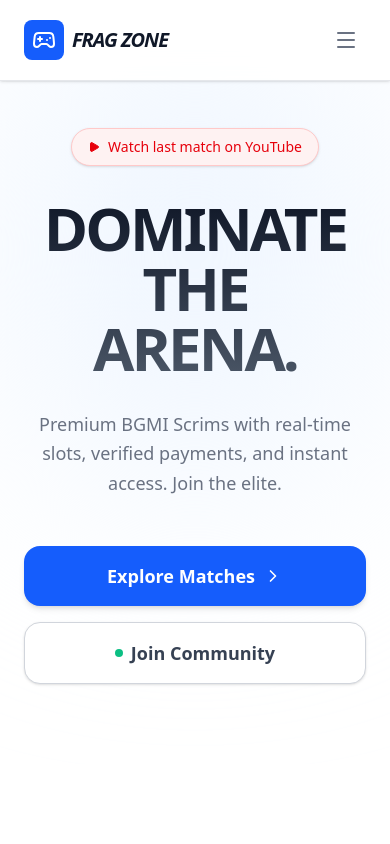
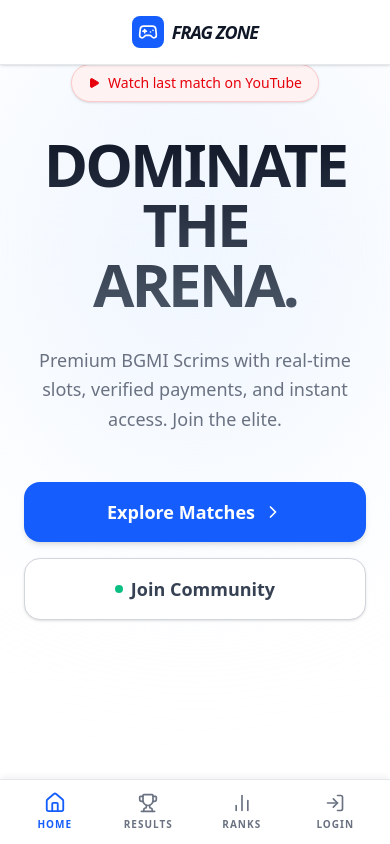
Before and after one commit to KrPrince19/BgmiScrim, a Next.js app in the folder client/: page / in a window 390 px wide. Shown: the top 844 px of the page. Built offline with nearby package versions, Linux system fonts and the light colour scheme; no server answers.

Commit message:
menus at bottom

```diff
--- a/client/app/dashboard/page.tsx
+++ b/client/app/dashboard/page.tsx
@@ -107,8 +107,8 @@ export default function Dashboard() {
 
   return (
     <div className="min-h-screen bg-gray-50 text-gray-900 pb-12">
-      {/* Header */}
-      <nav className="bg-white/90 backdrop-blur-md border-b border-gray-200 sticky top-0 z-50 shadow-sm">
+      {/* Header (Name on top for all screens) */}
+      <nav className="bg-white/90 backdrop-blur-md border-b border-gray-200 sticky top-0 left-0 w-full z-50 shadow-sm">
         <div className="max-w-7xl mx-auto px-6 h-20 flex items-center justify-between">
           <div className="flex items-center gap-2">
             <Gamepad2 className="h-6 w-6 text-blue-600" />
--- a/client/app/layout.tsx
+++ b/client/app/layout.tsx
@@ -25,6 +25,7 @@ export const viewport: Viewport = {
 };
 
 import { Toaster } from "react-hot-toast";
+import BottomNav from "@/components/BottomNav";
 
 export default function RootLayout({
   children,
@@ -33,7 +34,7 @@ export default function RootLayout({
 }>) {
   return (
     <html lang="en" className="h-full">
-      <body className="min-h-screen font-sans bg-gray-50 text-gray-900 antialiased">
+      <body className="min-h-screen font-sans bg-gray-50 text-gray-900 antialiased pb-16 md:pb-0">
         <Toaster position="top-right" toastOptions={{
           style: { background: '#ffffff', color: '#111827', border: '1px solid #e5e7eb' },
         }} />
@@ -41,6 +42,7 @@ export default function RootLayout({
           <SocketProvider>
             {children}
             <Footer />
+            <BottomNav />
           </SocketProvider>
         </AuthProvider>
       </body>
--- a/client/app/page.tsx
+++ b/client/app/page.tsx
@@ -2,7 +2,7 @@
 
 import { useEffect, useState } from "react";
 import Link from "next/link";
-import { Gamepad2, Trophy, Shield, Zap, ChevronRight, User as UserIcon, Play, Menu, X } from "lucide-react";
+import { Gamepad2, Trophy, Shield, Zap, ChevronRight, User as UserIcon, Play, Menu, X, BarChart2 } from "lucide-react";
 import { AnimatePresence, motion } from "framer-motion";
 import { useAuth } from "@/context/AuthContext";
 import { useSocket } from "@/context/SocketContext";
@@ -43,7 +43,8 @@ export default function LandingPage() {
   return (
     <div className="min-h-screen bg-white text-gray-900 selection:bg-blue-500/30">
       {/* Navigation */}
-      <nav className="fixed top-0 w-full z-50 bg-white/90 backdrop-blur-md border-b border-gray-200 shadow-sm">
+      {/* Desktop Top Nav */}
+      <nav className="hidden md:block fixed top-0 w-full z-50 bg-white/90 backdrop-blur-md border-b border-gray-200 shadow-sm">
         <div className="max-w-7xl mx-auto px-6 h-20 flex items-center justify-between">
           <Link href="/" className="flex items-center gap-2">
             <div className="bg-blue-600 p-2 rounded-lg">
@@ -52,8 +53,7 @@ export default function LandingPage() {
             <span className="text-xl font-bold tracking-tighter uppercase italic text-gray-900">Frag Zone</span>
           </Link>
 
-          {/* Desktop Nav */}
-          <div className="hidden md:flex items-center gap-8 text-sm font-bold uppercase tracking-tight">
+          <div className="flex items-center gap-8 text-sm font-bold uppercase tracking-tight">
             <Link href="/results" className="text-gray-500 hover:text-gray-900 transition-colors">
               Results
             </Link>
@@ -86,59 +86,23 @@ export default function LandingPage() {
               </>
             )}
           </div>
-
-          {/* Mobile Menu Toggle */}
-          <button
-            onClick={() => setIsMenuOpen(!isMenuOpen)}
-            className="md:hidden p-2 text-gray-500 hover:text-gray-900 transition-colors"
-          >
-            {isMenuOpen ? <X className="h-6 w-6" /> : <Menu className="h-6 w-6" />}
-          </button>
         </div>
-
-        {/* Mobile Nav Overlay */}
-        <AnimatePresence>
-          {isMenuOpen && (
-            <motion.div
-              initial={{ opacity: 0, height: 0 }}
-              animate={{ opacity: 1, height: 'auto' }}
-              exit={{ opacity: 0, height: 0 }}
-              className="md:hidden bg-white border-b border-gray-200 overflow-hidden shadow-sm"
-            >
-              <div className="flex flex-col p-6 gap-4 text-sm font-bold uppercase tracking-widest">
-                <Link href="/results" onClick={() => setIsMenuOpen(false)} className="text-gray-600 hover:text-gray-900 py-2 border-b border-gray-100">
-                  Results
-                </Link>
-                <Link href="/leaderboard" onClick={() => setIsMenuOpen(false)} className="text-gray-600 hover:text-gray-900 py-2 border-b border-gray-100">
-                  Leaderboard
-                </Link>
-                {user ? (
-                  <>
-                    <Link href="/dashboard" onClick={() => setIsMenuOpen(false)} className="text-gray-600 hover:text-gray-900 py-2 border-b border-gray-100">
-                      Dashboard
-                    </Link>
-                    <Link href="/profile" onClick={() => setIsMenuOpen(false)} className="text-blue-600 py-2 border-b border-gray-100">
-                      Profile
-                    </Link>
-                  </>
-                ) : (
-                  <>
-                    <Link href="/login" onClick={() => setIsMenuOpen(false)} className="text-gray-600 hover:text-gray-900 py-2 border-b border-gray-100">
-                      Log In
-                    </Link>
-                    <Link href="/register" onClick={() => setIsMenuOpen(false)} className="text-white bg-blue-600 px-4 py-3 rounded-xl text-center mt-2 shadow-sm">
-                      Join Now
-                    </Link>
-                  </>
-                )}
-              </div>
-            </motion.div>
-          )}
-        </AnimatePresence>
       </nav>
 
+      {/* Mobile Top Header (Brand Only) */}
+      <header className="md:hidden fixed top-0 w-full z-50 bg-white/90 backdrop-blur-md border-b border-gray-200 shadow-sm">
+        <div className="px-6 h-16 flex items-center justify-center">
+          <Link href="/" className="flex items-center gap-2">
+            <div className="bg-blue-600 p-1.5 rounded-lg">
+              <Gamepad2 className="h-5 w-5 text-white" />
+            </div>
+            <span className="text-lg font-bold tracking-tighter uppercase italic text-gray-900">Frag Zone</span>
+          </Link>
+        </div>
+      </header>
+
       {/* Hero Section */}
-      <section className="relative pt-32 pb-20 px-6 overflow-hidden">
+      <section className="relative pt-16 md:pt-32 pb-32 md:pb-20 px-6 overflow-hidden">
         <div className="absolute top-0 left-1/2 -translate-x-1/2 w-full h-[500px] bg-blue-50 blur-[120px] rounded-full" />
 
         <div className="max-w-5xl mx-auto text-center relative z-10">
--- /dev/null
+++ b/client/components/BottomNav.tsx
@@ -0,0 +1,44 @@
+"use client";
+
+import Link from "next/link";
+import { usePathname } from "next/navigation";
+import { useAuth } from "@/context/AuthContext";
+import { Home, Trophy, BarChart2, Gamepad2, User as UserIcon, LogIn } from "lucide-react";
+
+export default function BottomNav() {
+  const { user } = useAuth();
+  const pathname = usePathname();
+
+  return (
+    <nav className="md:hidden fixed bottom-0 left-0 w-full z-[100] bg-white border-t border-gray-200 shadow-[0_-4px_6px_-1px_rgba(0,0,0,0.05)] pb-safe">
+      <div className="flex items-center justify-around h-16 px-2">
+        <NavItem href="/" icon={<Home className="h-5 w-5 mb-1" />} label="Home" isActive={pathname === "/"} />
+        <NavItem href="/results" icon={<Trophy className="h-5 w-5 mb-1" />} label="Results" isActive={pathname === "/results"} />
+        <NavItem href="/leaderboard" icon={<BarChart2 className="h-5 w-5 mb-1" />} label="Ranks" isActive={pathname === "/leaderboard"} />
+
+        {user ? (
+          <>
+            <NavItem href="/dashboard" icon={<Gamepad2 className="h-5 w-5 mb-1" />} label="Play" isActive={pathname === "/dashboard"} />
+            <NavItem href="/profile" icon={<UserIcon className="h-5 w-5 mb-1" />} label="Profile" isActive={pathname === "/profile"} />
+          </>
+        ) : (
+          <NavItem href="/login" icon={<LogIn className="h-5 w-5 mb-1" />} label="Login" isActive={pathname === "/login"} />
+        )}
+      </div>
+    </nav>
+  );
+}
+
+function NavItem({ href, icon, label, isActive }: { href: string, icon: React.ReactNode, label: string, isActive: boolean }) {
+  return (
+    <Link
+      href={href}
+      className={`flex flex-col items-center justify-center w-full h-full transition-colors ${isActive ? 'text-blue-600' : 'text-gray-500 hover:text-blue-600'}`}
+    >
+      <div className={isActive ? 'scale-110 transition-transform' : 'transition-transform'}>
+        {icon}
+      </div>
+      <span className="text-[10px] font-bold uppercase tracking-widest">{label}</span>
+    </Link>
+  );
+}
```
